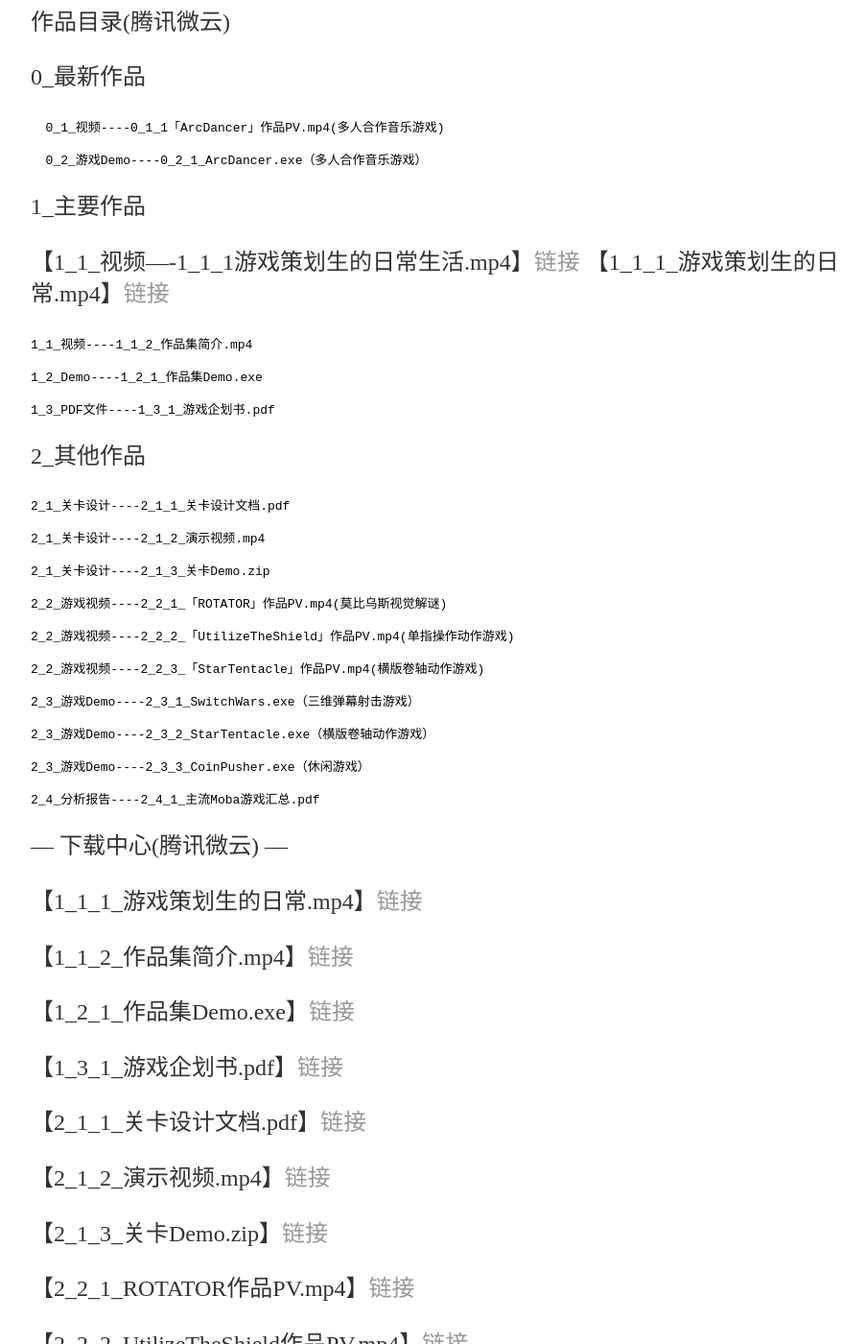
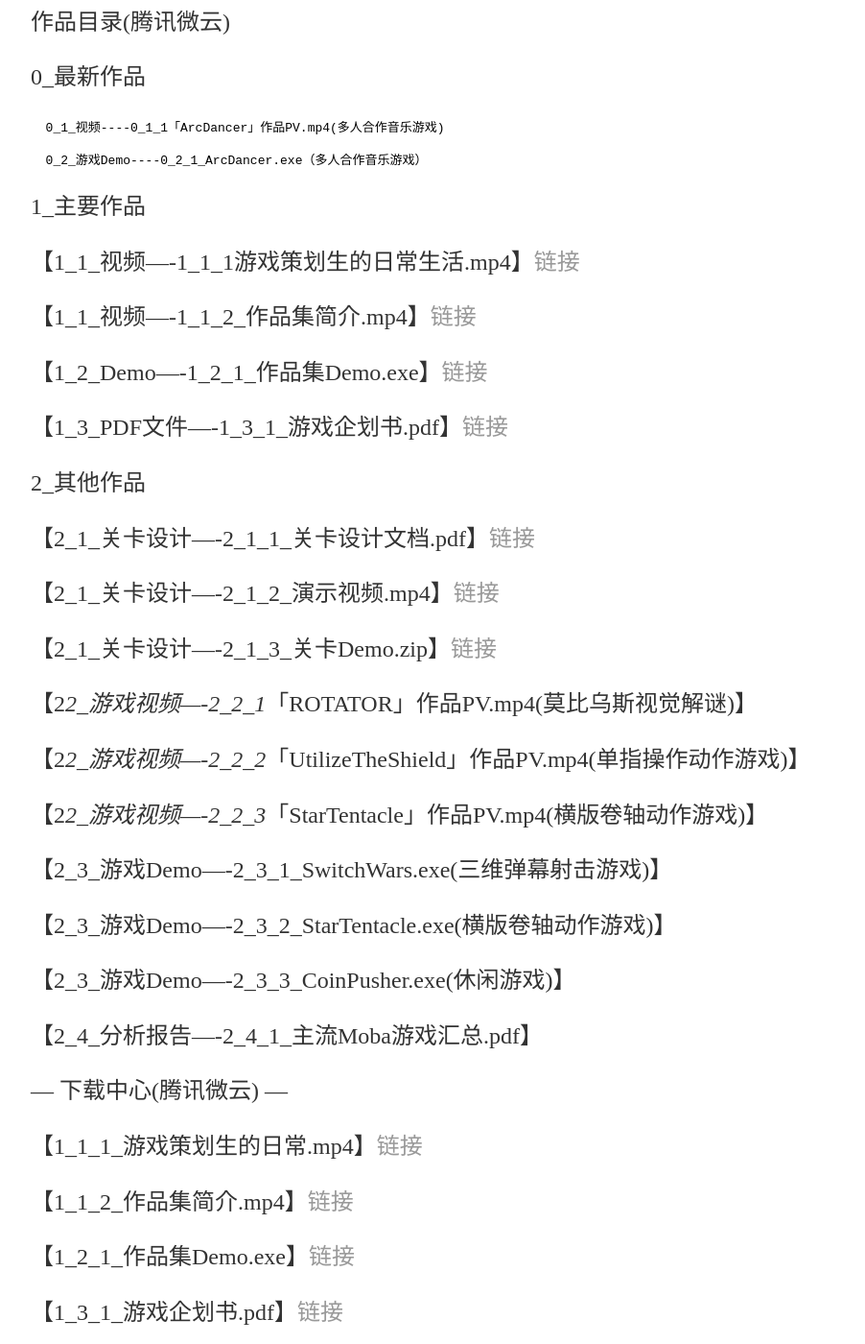
Before and after one commit to SotakuStudio/SotakuStudio.github.io, a Jekyll site: the page built from _posts/2022-01-02-chinese.md, in a window 1280 px wide and 1400 px high, scrolled down 1888 px. Shown: the whole window at 96% size, without its empty margins (160-1062 px from the left). Built offline with Jekyll 4.4.1, drawn with Linux system fonts in a browser that asks for light colours.

Commit message:
Update 2022-01-02-chinese.md

```diff
--- a/_posts/2022-01-02-chinese.md
+++ b/_posts/2022-01-02-chinese.md
@@ -24,35 +24,34 @@ date: 2022-01-02
   1_主要作品
 
 【1_1_视频----1_1_1游戏策划生的日常生活.mp4】[链接](https://share.weiyun.com/TdPg7Hzh)
-    【1_1_1_游戏策划生的日常.mp4】[链接](https://share.weiyun.com/TdPg7Hzh)
 
-    1_1_视频----1_1_2_作品集简介.mp4
+【1_1_视频----1_1_2_作品集简介.mp4】[链接](https://share.weiyun.com/BEEyAb6l)
 
-    1_2_Demo----1_2_1_作品集Demo.exe
+【1_2_Demo----1_2_1_作品集Demo.exe】[链接](https://share.weiyun.com/JaNNZWMq)
 
-    1_3_PDF文件----1_3_1_游戏企划书.pdf
+【1_3_PDF文件----1_3_1_游戏企划书.pdf】[链接](https://share.weiyun.com/OZ1NzCSz)
 
   2_其他作品
 
-    2_1_关卡设计----2_1_1_关卡设计文档.pdf
+【2_1_关卡设计----2_1_1_关卡设计文档.pdf】[链接](https://share.weiyun.com/AzYYbFjt)
 
-    2_1_关卡设计----2_1_2_演示视频.mp4
+【2_1_关卡设计----2_1_2_演示视频.mp4】[链接](https://share.weiyun.com/AwzamMf8)
 
-    2_1_关卡设计----2_1_3_关卡Demo.zip
+【2_1_关卡设计----2_1_3_关卡Demo.zip】[链接](https://share.weiyun.com/CNR5GYxp)
 
-    2_2_游戏视频----2_2_1_「ROTATOR」作品PV.mp4(莫比乌斯视觉解谜)
+【2_2_游戏视频----2_2_1_「ROTATOR」作品PV.mp4(莫比乌斯视觉解谜)】
 
-    2_2_游戏视频----2_2_2_「UtilizeTheShield」作品PV.mp4(单指操作动作游戏)
+【2_2_游戏视频----2_2_2_「UtilizeTheShield」作品PV.mp4(单指操作动作游戏)】
 
-    2_2_游戏视频----2_2_3_「StarTentacle」作品PV.mp4(横版卷轴动作游戏)
+【2_2_游戏视频----2_2_3_「StarTentacle」作品PV.mp4(横版卷轴动作游戏)】
 
-    2_3_游戏Demo----2_3_1_SwitchWars.exe（三维弹幕射击游戏）
+【2_3_游戏Demo----2_3_1_SwitchWars.exe(三维弹幕射击游戏)】
 
-    2_3_游戏Demo----2_3_2_StarTentacle.exe（横版卷轴动作游戏）
+【2_3_游戏Demo----2_3_2_StarTentacle.exe(横版卷轴动作游戏)】
 
-    2_3_游戏Demo----2_3_3_CoinPusher.exe（休闲游戏）
+【2_3_游戏Demo----2_3_3_CoinPusher.exe(休闲游戏)】
 
-    2_4_分析报告----2_4_1_主流Moba游戏汇总.pdf
+【2_4_分析报告----2_4_1_主流Moba游戏汇总.pdf】
 
 
 --- 下载中心(腾讯微云) ---
```
